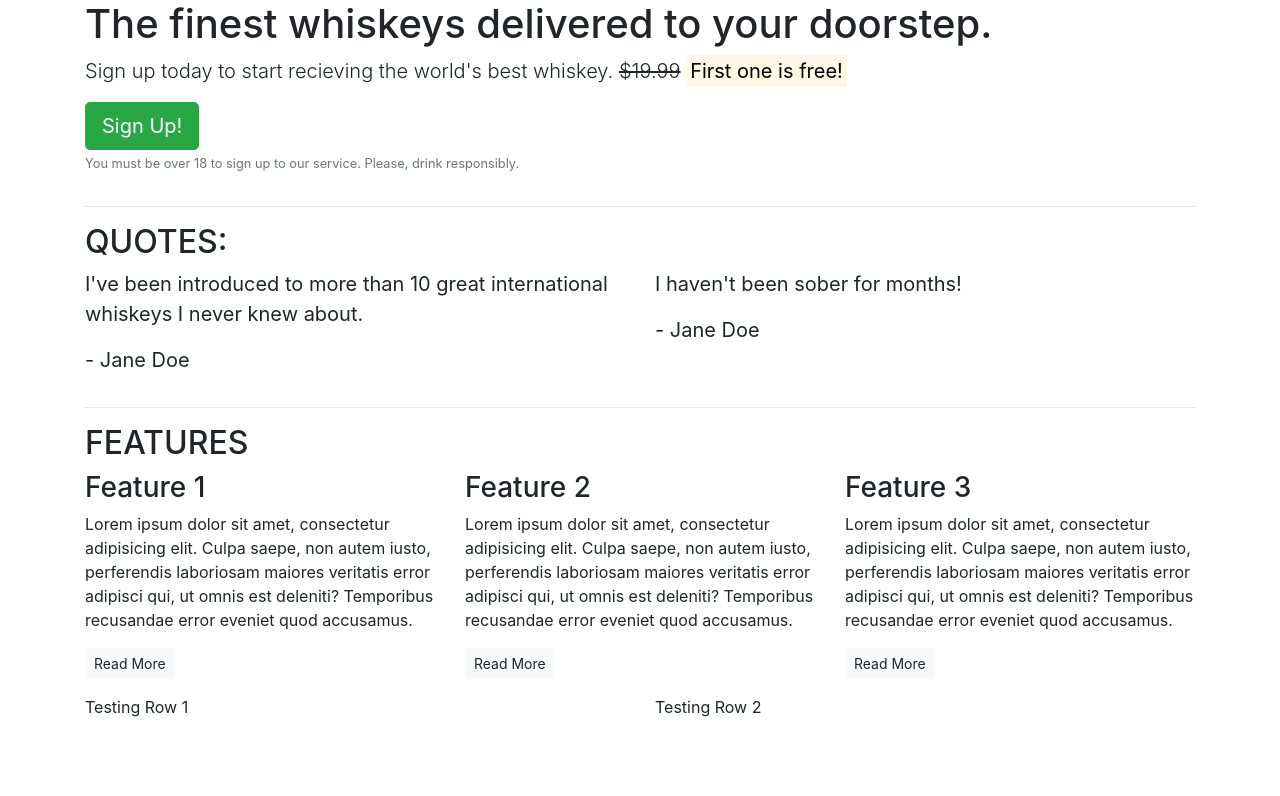
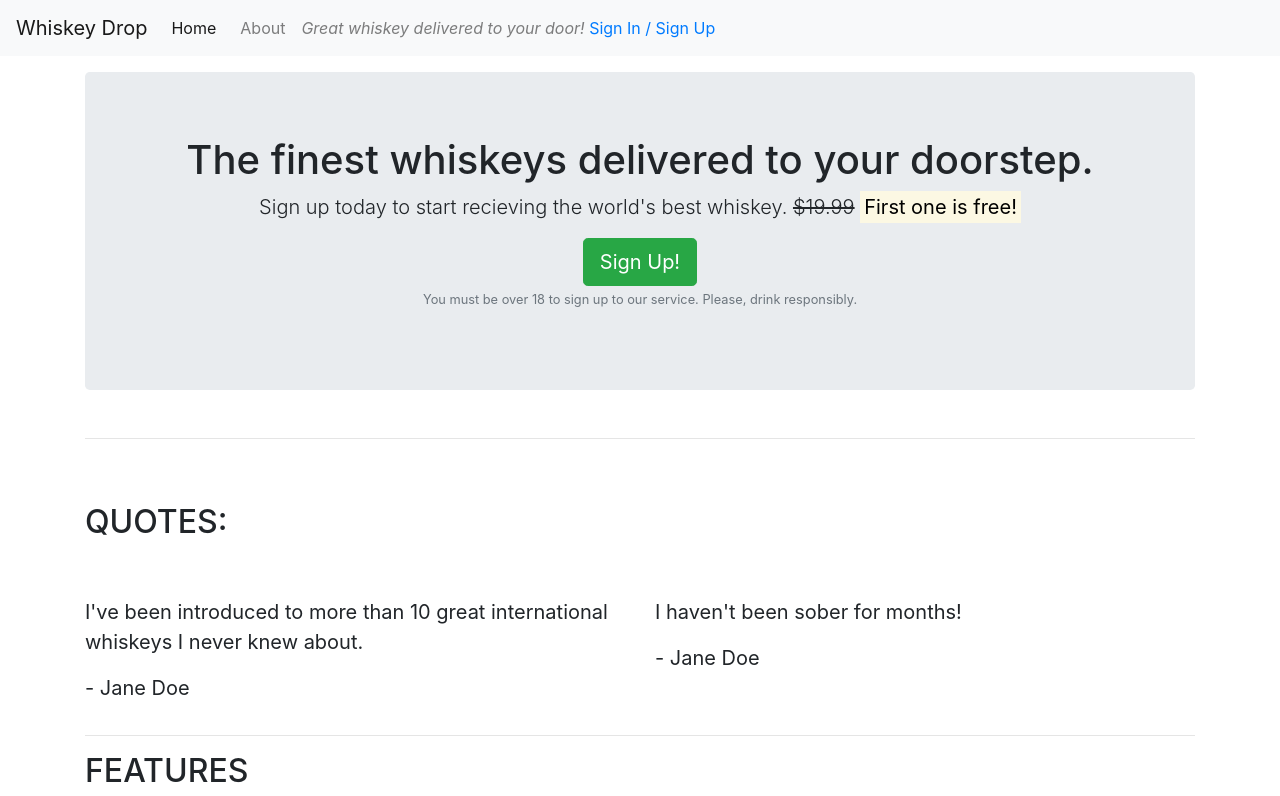
Before and after one commit to AntonIsaksson/bootstrap, a plain HTML site: page whiskey-drop/index.html in a window 1280 px wide. Shown: the top 796 px of the page. Drawn offline with nearby package versions, Linux system fonts and the light colour scheme.

Commit message:
Added Navbar

```diff
--- a/whiskey-drop/index.html
+++ b/whiskey-drop/index.html
@@ -9,13 +9,27 @@
     <script src="https://stackpath.bootstrapcdn.com/bootstrap/4.3.1/js/bootstrap.min.js" integrity="sha384-JjSmVgyd0p3pXB1rRibZUAYoIIy6OrQ6VrjIEaFf/nJGzIxFDsf4x0xIM+B07jRM" crossorigin="anonymous"></script>
 </head>
 <body>
-    <article class="container">
+    <nav class="navbar navbar-light bg-light navbar-expand-sm">
+        <a href="/" class="navbar-brand">Whiskey Drop</a>
+        <ul class="navbar-nav mr-auto">
+            <li class="active nav-item mr-2"><a href="/" class="nav-link">Home</a></li>
+            <li class="nav-item mr-2"><a href="/about" class="nav-link">About</a></li>
+            <li class="nav-item mr-2 d-block d-sm-none"><a href="/login" class="nav-link">Sign In / Sign Up</a></li>
+            <div class="d-none d-md-block">
+                <p class="navbar-text my-auto mr-auto"><i>Great whiskey delivered to your door!</i></p>
+                <a href="/login">Sign In / Sign Up</a>
+            </div>
+        </ul>
+    </nav>
+    <article class="container mt-3">
         <div class="row">
             <div class="col-12">
-                <section class="callout">
+                <section class="callout jumbotron text-center">
                     <h1>The finest whiskeys delivered to your doorstep.</h1>
                     <p class="lead">Sign up today to start recieving the world's best whiskey.
-                    <s>$19.99</s> <strong><mark>First one is free!</mark></strong></p>
+                    <s class="d-none d-sm-inline">$19.99</s>
+                    <span class="d-inline d-sm-none"><br></span>
+                    <strong><mark>First one is free!</mark></strong></p>
                     <button class="btn btn-success btn-lg">Sign Up!</button>
                     <p class="text-muted"><small>You must be over 18 to sign up to our service. Please, drink responsibly.</small></p>
                 </section>
@@ -26,7 +40,7 @@
 
         <section class="quotes">
             <div class="row">
-                <div class="col-12">
+                <div class="col-12 my-5">
                     <h2 class="text-uppercase">Quotes:</h2>
                 </div>
             </div>
@@ -78,10 +92,6 @@
                 </div>
             </div>
         </section>
-        <div class="row">
-            <div class="col-6">Testing Row 1</div>
-            <div class="col-6">Testing Row 2</div>
-        </div>
 
     </article>
 </body>
```
